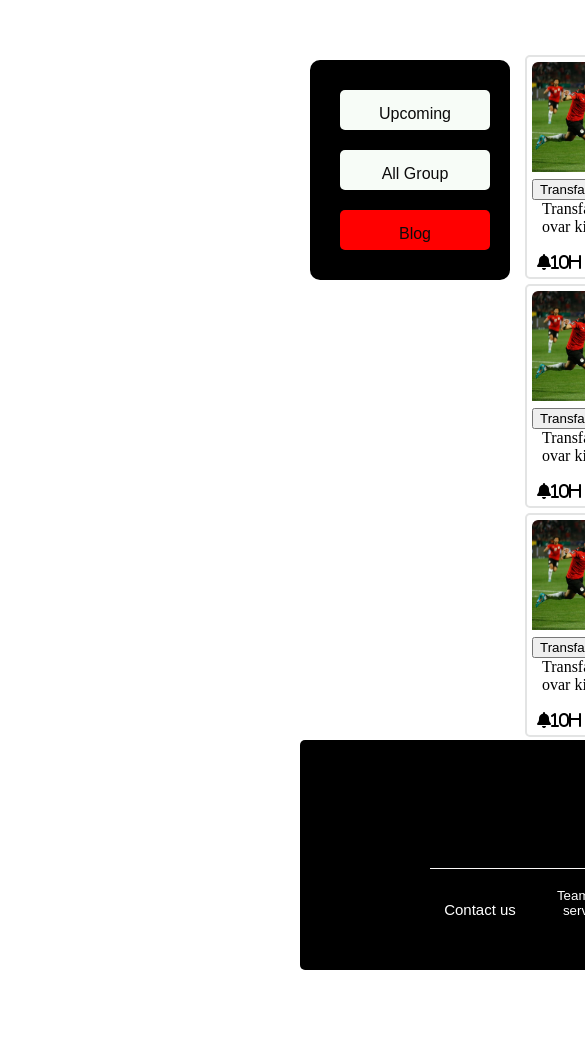
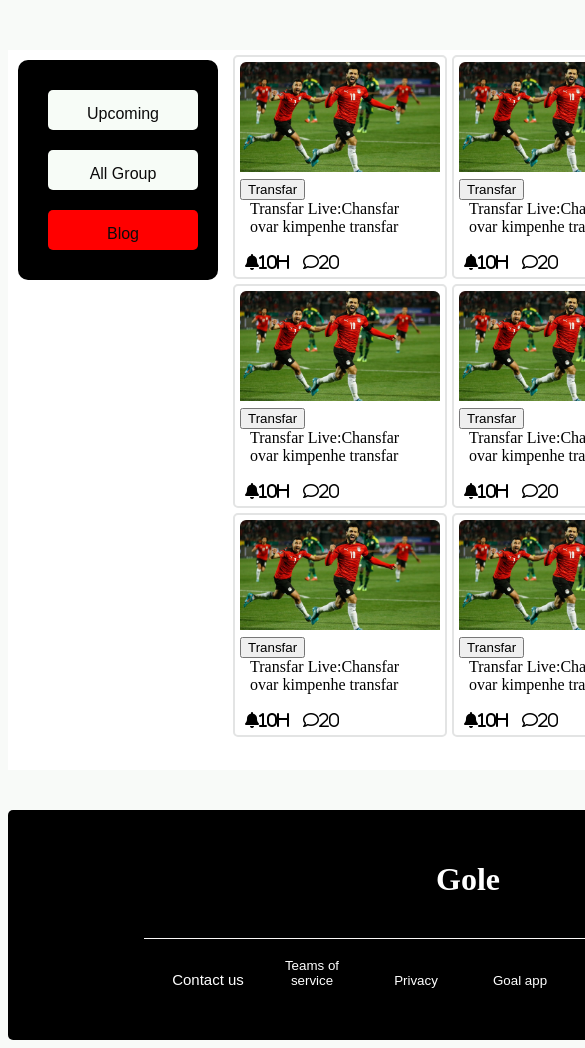
Before and after one commit to SadiaKhatun/football_tunament, a plain HTML site: page index.html in a window 390 px wide. Shown: the part 450-1498 px from the top of the page, 585 px wide, since content can reach past the window. Before the commit the page ends 1428 px from the top, so only its background shows below. Drawn offline with Linux system fonts and the light colour scheme.

Commit message:
style.css

```diff
--- a/style.css
+++ b/style.css
@@ -1,9 +1,8 @@
 body{
-    width: 1000px;
-    margin-left: 300px;
+    width: 1000;
+    background-size: 800px;
+}
 
-
-}
 /*header */
 .header{
     background-color: black;
@@ -105,7 +104,7 @@ body{
   nav {
     float: left;
     width: 20%;
-    height: 630px; /* only for demonstration, should be removed */
+    height: 700px; /* only for demonstration, should be removed */
     background: #ffffff;
     padding: 10px;
   }
@@ -128,7 +127,7 @@ body{
     width: 1000px;
     margin-top: 50px;
     border-radius: 20px;
-    height: 630px;
+    height: 700px;
   }
   /*button*/
 
@@ -161,7 +160,7 @@ body{
     float: left;
     width: 70%;
     background-color: #ffffff;
-    height: 630px; /*page hight*/
+    height: 720px; /*page hight*/
     margin-bottom: 2px;
   }
   .image{
@@ -217,7 +216,7 @@ footer{
   color: #ffffff;
   text-align: center;
   height: 200px;
-  width: 880px;
+  width: 920px;
   border-radius: 5px;
   padding-top: 30px;
 }
@@ -299,3 +298,21 @@ details:after {
     width: 30px;
     height: 500px;
   }
+  @media only screen and (max-width: 500px) {
+    body {
+      background-color: rgb(135, 245, 83);
+    }
+  }
+  @media only screen and (max-width: 800px) {
+    /* For tablets: */
+    body {
+      background-color: rgb(248, 250, 248);
+    }
+
+  }
+  @media only screen and (min-width: 938px) {
+    /* For desktop: */
+    body {
+      background-color: white;
+    }
+  }
```
